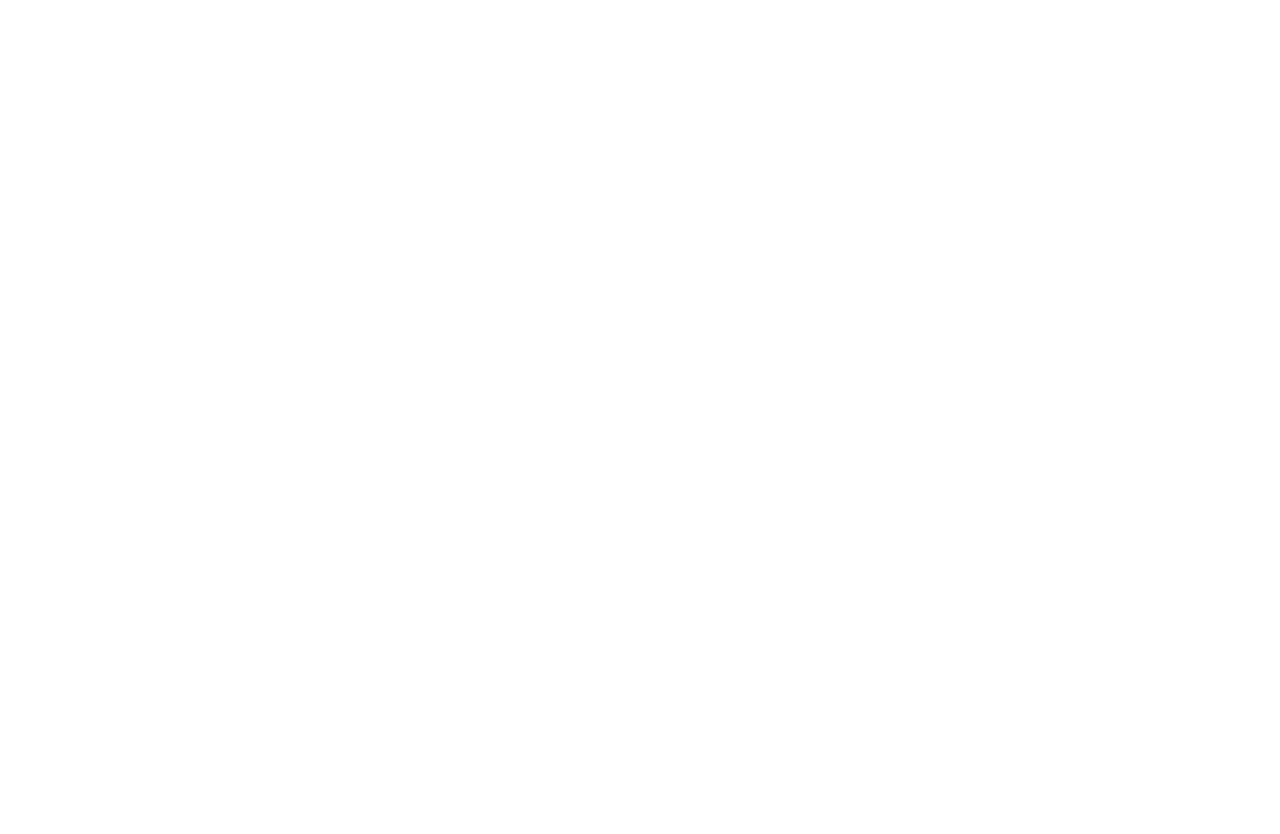
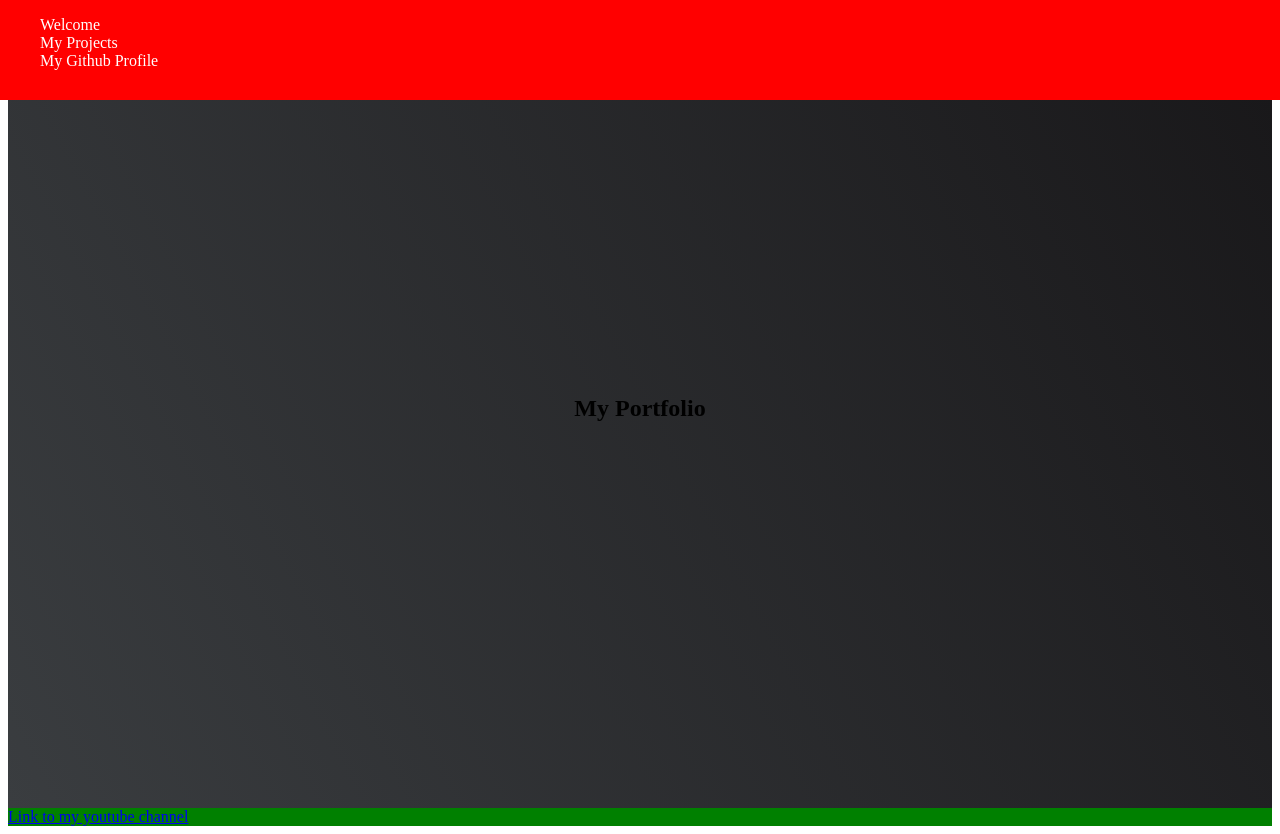
Before and after one commit to PieroZev/Microverse-Trial-Kevin-Piero, a plain HTML site: page fcc-test-suite-template-master/index.html in a window 1280 px wide. Before the commit the page ends 800 px from the top, so only its background shows below. Drawn offline with Linux system fonts and the light colour scheme.

Commit message:
finishing project

```diff
--- a/fcc-test-suite-template-master/css/style.css
+++ b/fcc-test-suite-template-master/css/style.css
@@ -0,0 +1,45 @@
+#welcome-section{
+    display: flex;
+    flex-direction: column;
+    justify-content: center;
+    align-items: center;
+    width: 100%;
+    height: 100vh;
+    background-color: #000;
+    background-image: linear-gradient(62deg, #3a3d40 0%, #181719 100%);
+}
+
+#navbar{
+    width: 100%;
+    background-color: red;
+    height: 100px;
+    float: left;
+    position: fixed;
+    left: 0;
+    top: 0;
+}
+
+#navbar ul li{
+    list-style-type: none;
+}
+
+#navbar a{
+    text-decoration: none;
+    color: white;
+}
+
+a:hover{
+    color: gray;
+}
+
+#projects{
+    background-color: green;
+    color: white;
+}
+
+@media (max-width: 600px){
+    body{
+        background-color: blue;
+    }
+
+}
--- a/fcc-test-suite-template-master/index.html
+++ b/fcc-test-suite-template-master/index.html
@@ -4,6 +4,7 @@
     <meta charset="UTF-8">
     <title>Fork Me! FCC: Test Suite Template</title>
     <link rel="stylesheet" href="css/style.css">
+    <meta name="viewport" content="width=device-width, initial-scale=1" />
   </head>
 
   <body>
@@ -21,6 +22,25 @@
     - The freeCodeCamp Team
 
     -->
+    <navbar id = "navbar">
+      <ul>
+        <li><a href="#welcome-section">Welcome</a></li>
+        <li><a href="#projects">My Projects</a></li>
+        <li><a id="profile-link" href="https://www.github.com/PieroZev">My Github Profile</a></li>
+      </ul>
+    </navbar>
+
+    <section id="welcome-section">
+      <h1>My Portfolio</h1>
+
+    </section>
+
+    <section id="projects">
+      <div class="project-tile"></div>
+      <a href="https://www.youtube.com">Link to my youtube channel</a>
+    </section>
+
+
     <script  src="js/index.js"></script>
   </body>
 </html>
```
